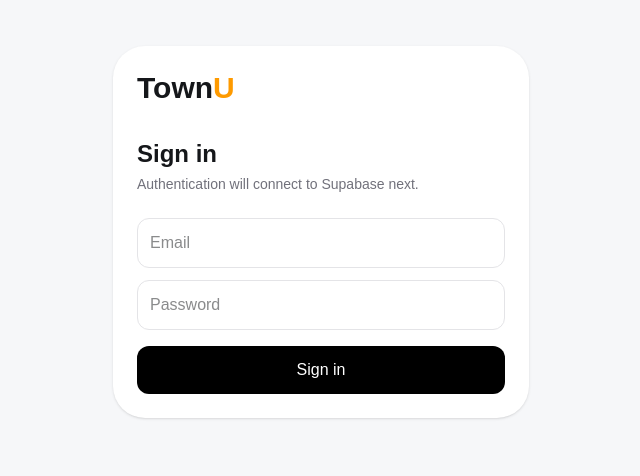
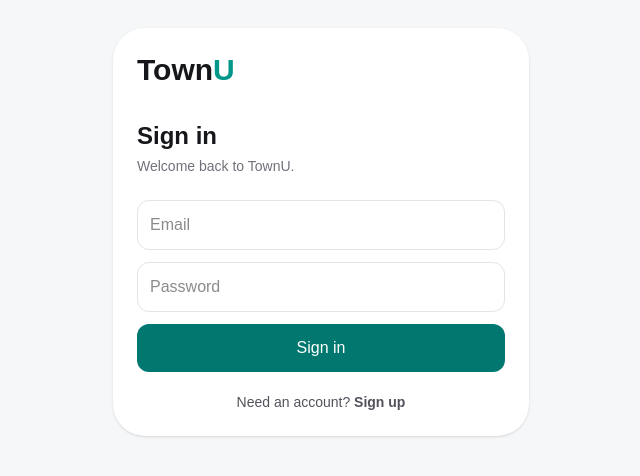
Before and after one commit to Robi1935/townu, a Next.js app: page /sign-in in a window 1280 px wide. Shown: the part 168-644 px from the top of the page, without its empty margins (319-959 px from the left). Built offline with nearby package versions, Linux system fonts and the light colour scheme.

Commit message:
Wire sign in to Supabase

```diff
--- a/app/sign-in/page.tsx
+++ b/app/sign-in/page.tsx
@@ -1,13 +1,51 @@
+"use client";
+
+import Link from "next/link";
+import { FormEvent, useState } from "react";
+import { useRouter, useSearchParams } from "next/navigation";
+import { createClient } from "@/lib/supabase/client";
+
 export default function SignInPage() {
+  const router = useRouter();
+  const searchParams = useSearchParams();
+  const [email, setEmail] = useState("");
+  const [password, setPassword] = useState("");
+  const [message, setMessage] = useState(searchParams.get("confirmed") ? "Email confirmed. You can sign in now." : "");
+  const [loading, setLoading] = useState(false);
+
+  async function handleSubmit(event: FormEvent) {
+    event.preventDefault();
+    setLoading(true);
+    setMessage("");
+
+    const supabase = createClient();
+    const { error } = await supabase.auth.signInWithPassword({ email, password });
+    setLoading(false);
+
+    if (error) {
+      setMessage(error.message);
+      return;
+    }
+
+    router.push("/onboarding");
+    router.refresh();
+  }
+
   return (
     <main className="mx-auto flex min-h-screen max-w-md items-center px-4 py-10">
       <section className="w-full rounded-[2rem] bg-white p-6 shadow-sm">
-        <p className="text-3xl font-black">Town<span className="text-amber-500">U</span></p>
+        <Link href="/" className="text-3xl font-black">Town<span className="text-teal-600">U</span></Link>
         <h1 className="mt-8 text-2xl font-black">Sign in</h1>
-        <p className="mt-1 text-sm text-zinc-500">Authentication will connect to Supabase next.</p>
-        <input type="email" placeholder="Email" className="mt-6 w-full rounded-xl border border-zinc-200 px-3 py-3" />
-        <input type="password" placeholder="Password" className="mt-3 w-full rounded-xl border border-zinc-200 px-3 py-3" />
-        <button className="mt-4 w-full rounded-xl bg-black px-4 py-3 font-black text-white">Sign in</button>
+        <p className="mt-1 text-sm text-zinc-500">Welcome back to TownU.</p>
+
+        <form onSubmit={handleSubmit} className="mt-6 space-y-3">
+          <input required type="email" value={email} onChange={(e) => setEmail(e.target.value)} placeholder="Email" className="w-full rounded-xl border border-zinc-200 px-3 py-3" />
+          <input required type="password" value={password} onChange={(e) => setPassword(e.target.value)} placeholder="Password" className="w-full rounded-xl border border-zinc-200 px-3 py-3" />
+          {message && <p className="rounded-xl bg-zinc-100 px-3 py-3 text-sm">{message}</p>}
+          <button disabled={loading} className="w-full rounded-xl bg-teal-700 px-4 py-3 font-black text-white disabled:opacity-60">{loading ? "Signing in…" : "Sign in"}</button>
+        </form>
+
+        <p className="mt-5 text-center text-sm text-zinc-600">Need an account? <Link href="/sign-up" className="font-bold underline">Sign up</Link></p>
       </section>
     </main>
   );
```
